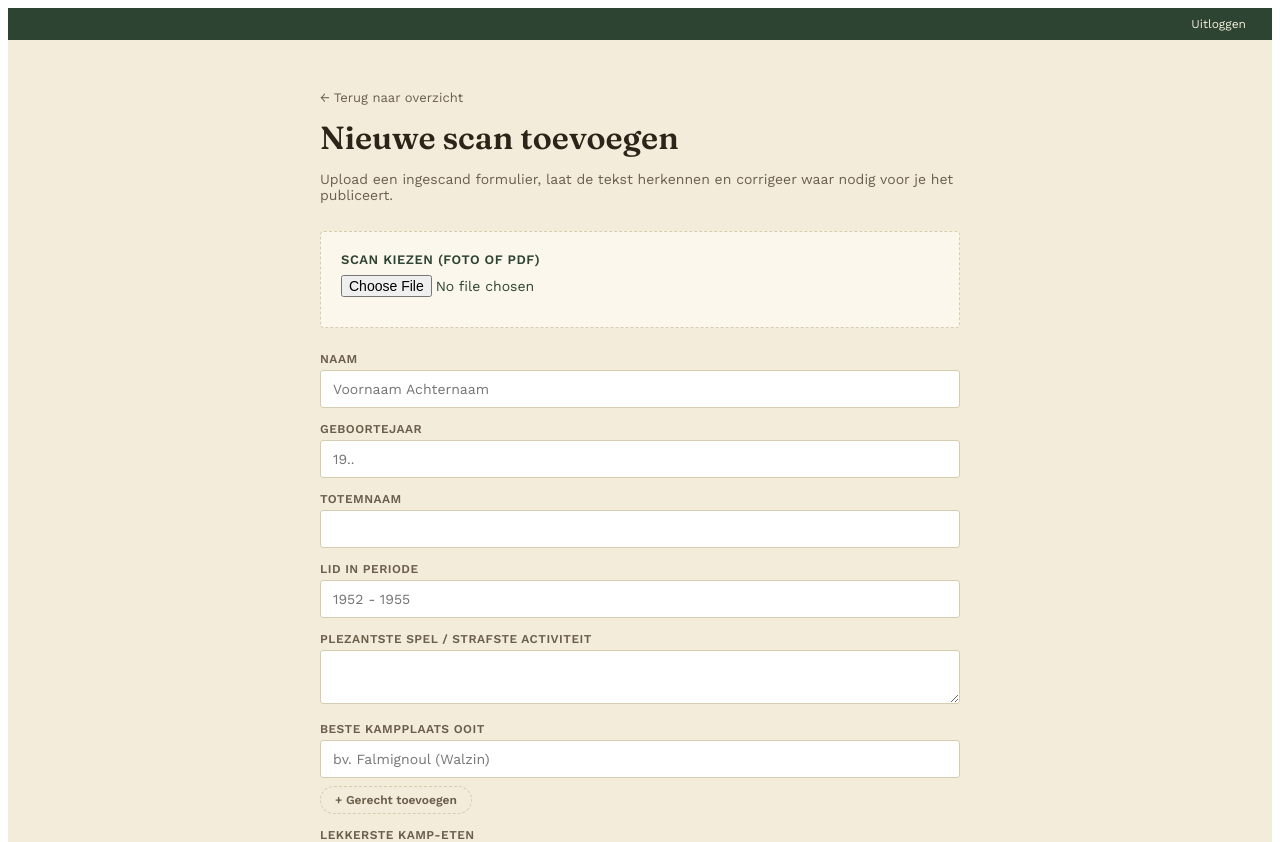
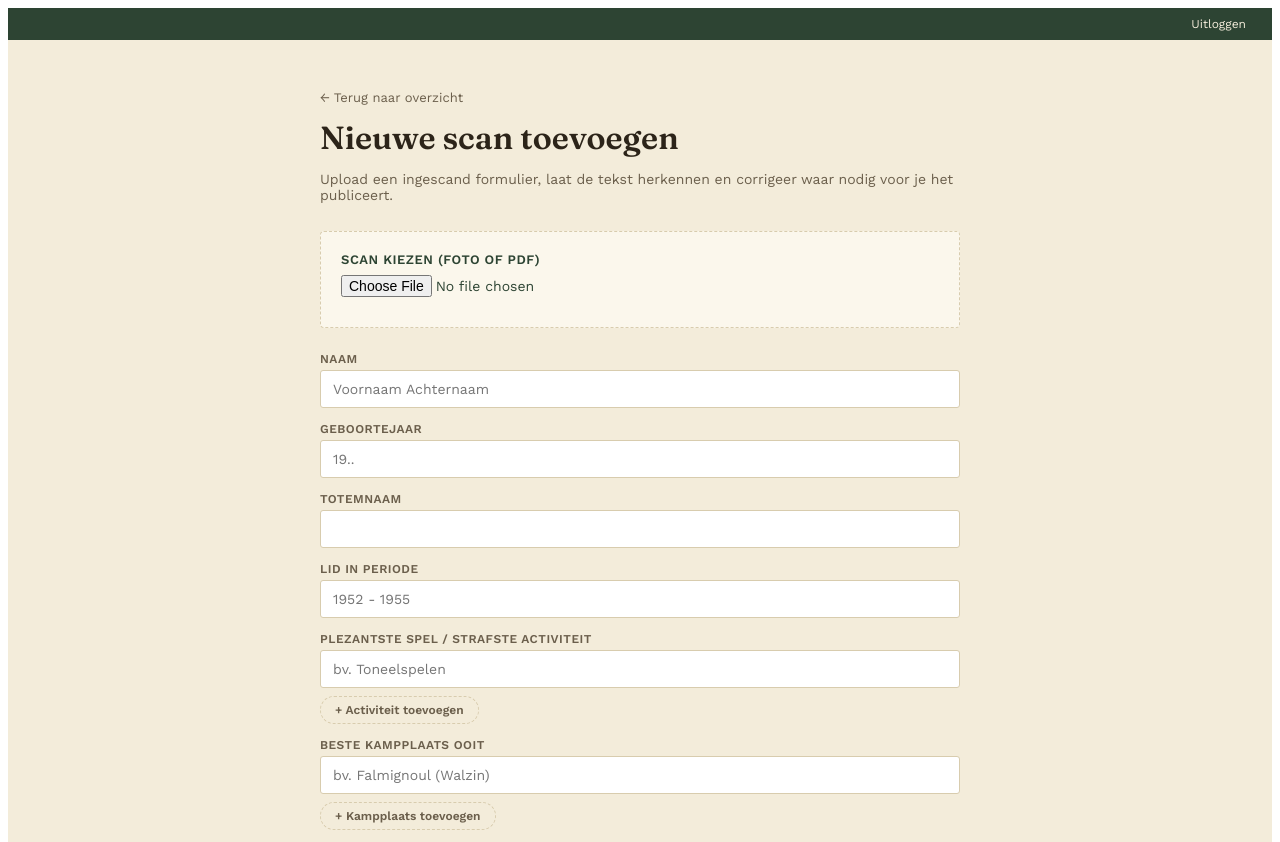
Before and after one commit to tomdemilliano/SintEduardusScouts4ever, a Next.js app: page /beheer/upload in a window 1280 px wide. Shown: the top 842 px of the page. Built offline with nearby package versions, Linux system fonts and the light colour scheme; no server answers; sample sign-in values are in the browser's storage.

Commit message:
Refactor EntryForm state management and labels

```diff
--- a/components/EntryForm.js
+++ b/components/EntryForm.js
@@ -8,7 +8,6 @@ const FIELVELDEN = [
   { key: 'geboortejaar', label: 'Geboortejaar', placeholder: '19..' },
   { key: 'totemnaam', label: 'Totemnaam', placeholder: '' },
   { key: 'periode', label: 'Lid in periode', placeholder: '1952 - 1955' },
-  { key: 'leuksteActiviteit', label: 'Plezantste spel / strafste activiteit', placeholder: '', multiline: true },
 ];
 
 const empty = {
@@ -16,10 +15,12 @@ const empty = {
   geboortejaar: '',
   totemnaam: '',
   periode: '',
-  leuksteActiviteit: '',
+  leuksteActiviteit: [''],
   besteKampplaats: [''],
   lekkersteEten: [''],
 };
+
+const ARRAY_VELDEN = ['leuksteActiviteit', 'besteKampplaats', 'lekkersteEten'];
 
 export default function EntryForm({
   initialValues,
@@ -27,11 +28,14 @@ export default function EntryForm({
   onSave, // (fields, file|null) => Promise
   saveLabel = 'Opslaan als concept',
 }) {
-  const [fields, setFields] = useState(() => ({
-    ...(initialValues || empty),
-    besteKampplaats: toDishArray((initialValues || empty).besteKampplaats),
-    lekkersteEten: toDishArray((initialValues || empty).lekkersteEten),
-  }));
+  const [fields, setFields] = useState(() => {
+    const basis = initialValues || empty;
+    const genormaliseerd = { ...basis };
+    ARRAY_VELDEN.forEach((key) => {
+      genormaliseerd[key] = toDishArray(basis[key]);
+    });
+    return genormaliseerd;
+  });
   const [file, setFile] = useState(null);
   const [previewUrl, setPreviewUrl] = useState(initialScanUrl || null);
   const [recognizing, setRecognizing] = useState(false);
@@ -59,12 +63,11 @@ export default function EntryForm({
       });
       const data = await res.json();
       if (!res.ok) throw new Error(data.error || 'Herkenning mislukt');
-      setFields((prev) => ({
-        ...prev,
-        ...data,
-        besteKampplaats: toDishArray(data.besteKampplaats),
-        lekkersteEten: toDishArray(data.lekkersteEten),
-      }));
+      const genormaliseerd = { ...data };
+      ARRAY_VELDEN.forEach((key) => {
+        genormaliseerd[key] = toDishArray(data[key]);
+      });
+      setFields((prev) => ({ ...prev, ...genormaliseerd }));
     } catch (err) {
       setError(err.message);
     } finally {
@@ -80,11 +83,10 @@ export default function EntryForm({
     setSaving(true);
     setError(null);
     try {
-      const opgeschoond = {
-        ...fields,
-        besteKampplaats: fields.besteKampplaats.map((k) => k.trim()).filter(Boolean),
-        lekkersteEten: fields.lekkersteEten.map((g) => g.trim()).filter(Boolean),
-      };
+      const opgeschoond = { ...fields };
+      ARRAY_VELDEN.forEach((key) => {
+        opgeschoond[key] = fields[key].map((v) => v.trim()).filter(Boolean);
+      });
       await onSave(opgeschoond, file);
     } catch (err) {
       setError(err.message || 'Opslaan mislukt');
@@ -244,47 +246,34 @@ export default function EntryForm({
         ))}
 
         <div>
-          <label
-            style={{
-              display: 'block',
-              fontFamily: fonts.body,
-              fontSize: 12,
-              fontWeight: 600,
-              color: colors.inkMuted,
-              textTransform: 'uppercase',
-              letterSpacing: '0.04em',
-              marginBottom: 4,
-            }}
-          >
-            Beste kampplaats ooit
-          </label>
+          <VeldLabel>Plezantste spel / strafste activiteit</VeldLabel>
+          <DishListEditor
+            value={fields.leuksteActiviteit}
+            onChange={(lijst) => handleChange('leuksteActiviteit', lijst)}
+            placeholder="bv. Toneelspelen"
+            mergeLabel="Samenvoegen met vorige activiteit"
+            addLabel="+ Activiteit toevoegen"
+          />
+        </div>
+
+        <div>
+          <VeldLabel>Beste kampplaats ooit</VeldLabel>
           <DishListEditor
             value={fields.besteKampplaats}
             onChange={(lijst) => handleChange('besteKampplaats', lijst)}
             placeholder="bv. Falmignoul (Walzin)"
             mergeLabel="Samenvoegen met vorige kampplaats"
+            addLabel="+ Kampplaats toevoegen"
           />
         </div>
 
         <div>
-          <label
-            style={{
-              display: 'block',
-              fontFamily: fonts.body,
-              fontSize: 12,
-              fontWeight: 600,
-              color: colors.inkMuted,
-              textTransform: 'uppercase',
-              letterSpacing: '0.04em',
-              marginBottom: 4,
-            }}
-          >
-            Lekkerste kamp-eten
-          </label>
+          <VeldLabel>Lekkerste kamp-eten</VeldLabel>
           <DishListEditor
             value={fields.lekkersteEten}
             onChange={(lijst) => handleChange('lekkersteEten', lijst)}
             mergeLabel="Samenvoegen met vorig gerecht"
+            addLabel="+ Gerecht toevoegen"
           />
         </div>
       </div>
@@ -310,3 +299,22 @@ export default function EntryForm({
     </div>
   );
 }
+
+function VeldLabel({ children }) {
+  return (
+    <label
+      style={{
+        display: 'block',
+        fontFamily: fonts.body,
+        fontSize: 12,
+        fontWeight: 600,
+        color: colors.inkMuted,
+        textTransform: 'uppercase',
+        letterSpacing: '0.04em',
+        marginBottom: 4,
+      }}
+    >
+      {children}
+    </label>
+  );
+}
```
